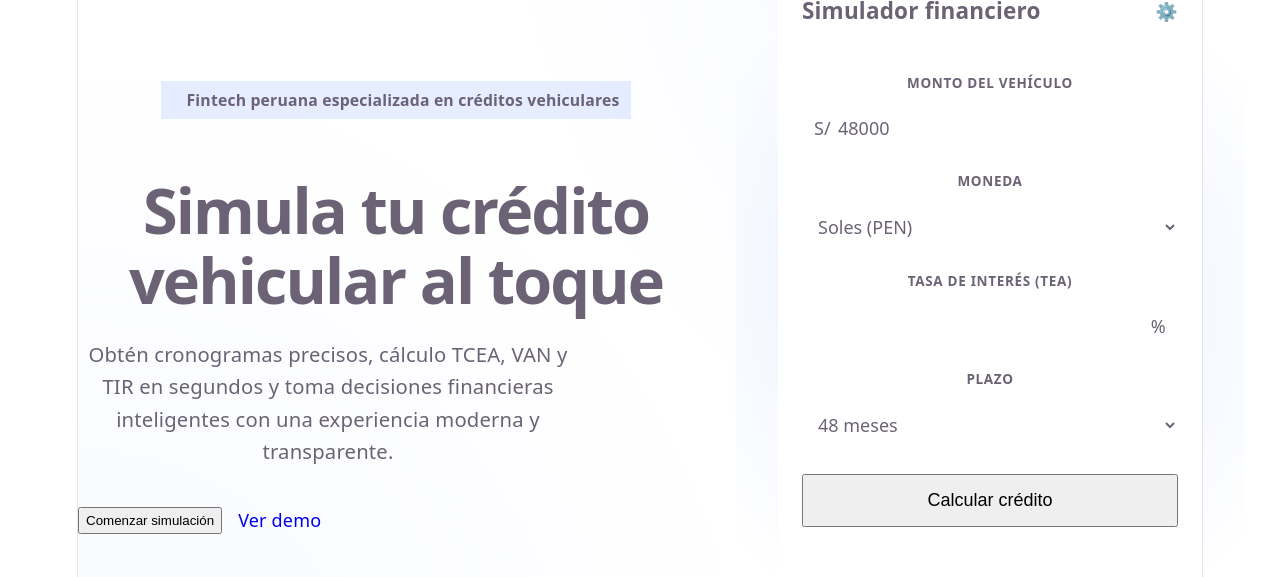
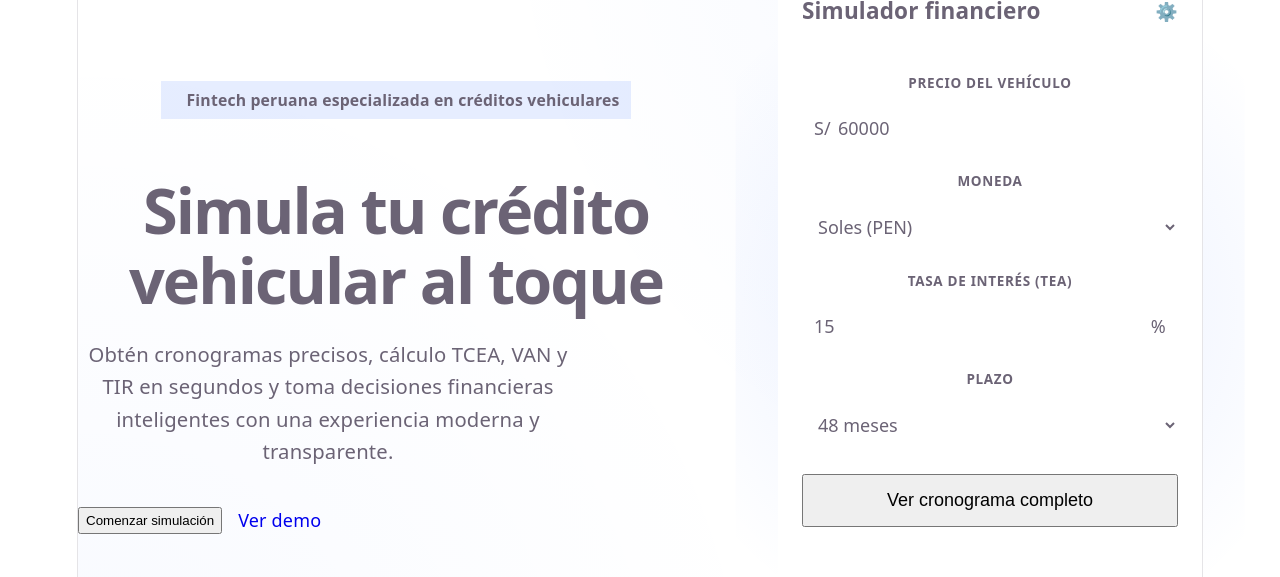
Before and after one commit to MALFALM/frontend, a Vue app: page / in a window 1280 px wide. Shown: the part 210-787 px from the top of the page. Built offline with nearby package versions, Linux system fonts and the light colour scheme; the HTML template or start-up script is replaced by a standard one.

Commit message:
Update QuickSimulatorCard to use vehicle price and rate value

```diff
--- a/src/landingPage/presentation/components/QuickSimulatorCard.vue
+++ b/src/landingPage/presentation/components/QuickSimulatorCard.vue
@@ -7,10 +7,10 @@
 
     <div class="card-body">
       <div class="input-group">
-        <label>Monto del vehículo</label>
+        <label>Precio del vehículo</label>
         <div class="input-wrapper">
           <span class="currency-prefix">S/</span>
-          <input type="number" v-model="loanAmount" class="input-field input-with-prefix" />
+          <input type="number" v-model="vehiclePrice" class="input-field input-with-prefix" />
         </div>
       </div>
 
@@ -25,7 +25,7 @@
       <div class="input-group">
         <label>Tasa de interés (TEA)</label>
         <div class="input-wrapper">
-          <input type="number" v-model="teaRate" class="input-field input-with-suffix" />
+          <input type="number" v-model="rateValue" class="input-field input-with-suffix" />
           <span class="percentage-suffix">%</span>
         </div>
       </div>
@@ -41,7 +41,7 @@
         </select>
       </div>
 
-      <button class="btn btn-primary btn-block">Calcular crédito</button>
+      <button class="btn btn-primary btn-block" @click="goToSimulator">Ver cronograma completo</button>
 
       <div class="results-grid">
         <div class="result-box">
@@ -63,9 +63,18 @@
 
 <script setup>
 import { computed } from 'vue';
+import { useRouter } from 'vue-router';
 import { useCreditSimulator } from '../../../frontend/cliente/application/useCreditSimulator.js';
 
-const { loanAmount, currency, teaRate, periods, metrics } = useCreditSimulator();
+const router = useRouter();
+const { vehiclePrice, currency, rateValue, periods, metrics, rateType } = useCreditSimulator();
+
+// Asegurarse de que la mini-calculadora siempre use TEA por defecto visualmente
+rateType.value = 'TEA';
+
+const goToSimulator = () => {
+  router.push('/simulator');
+};
 
 const formattedTCEA = computed(() => metrics.value.tcea.toFixed(1));
 // Formateamos VAN separando por comas (miles)
```
